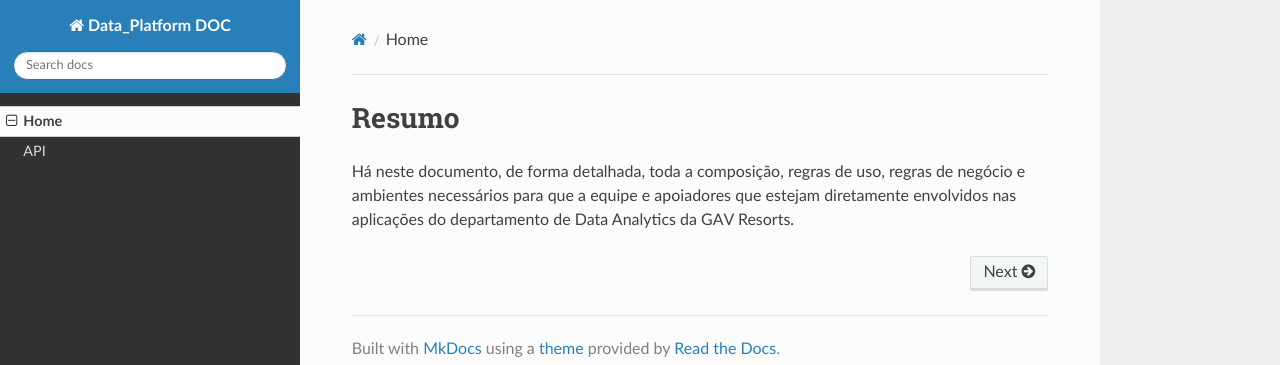
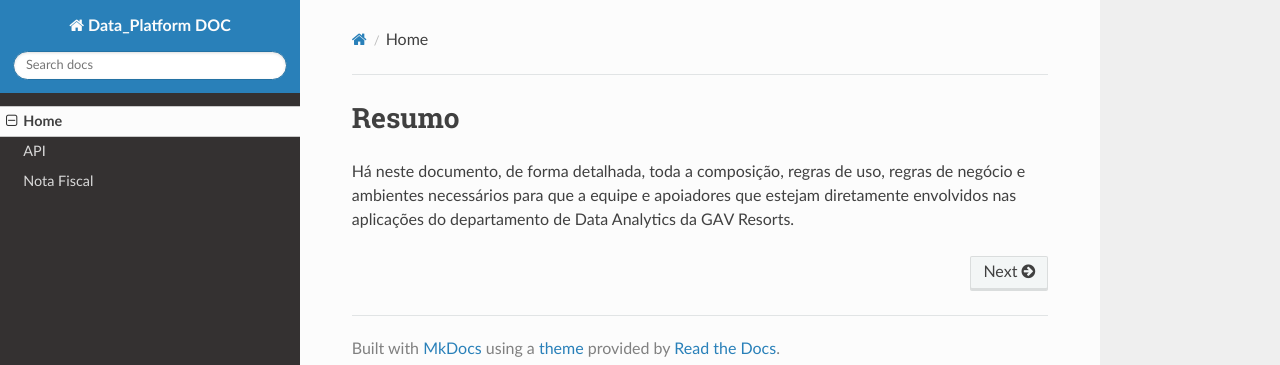
Before and after one commit to BrunoGAV/data_platform_doc, an MkDocs documentation site: the page built from docs/index.md, in a window 1280 px wide. Shown: the top 365 px of the page. Built offline with MkDocs 1.6.1, drawn with Linux system fonts in a browser that asks for light colours; nearby versions of some CDN libraries.

Commit message:
inicio_arquivos_leitura
Início da documentação dos arquivos de leitura de NFs

```diff
--- a/mkdocs.yml
+++ b/mkdocs.yml
@@ -11,6 +11,7 @@ markdown_extensions:
 nav:
   - Home: index.md
   - API: API.md
+  - Nota Fiscal: Leitura_Notas_Fiscais.md
 
 plugins:
     - search
```
Also changed, not shown: docs/Leitura_Notas_Fiscais.md (added).
